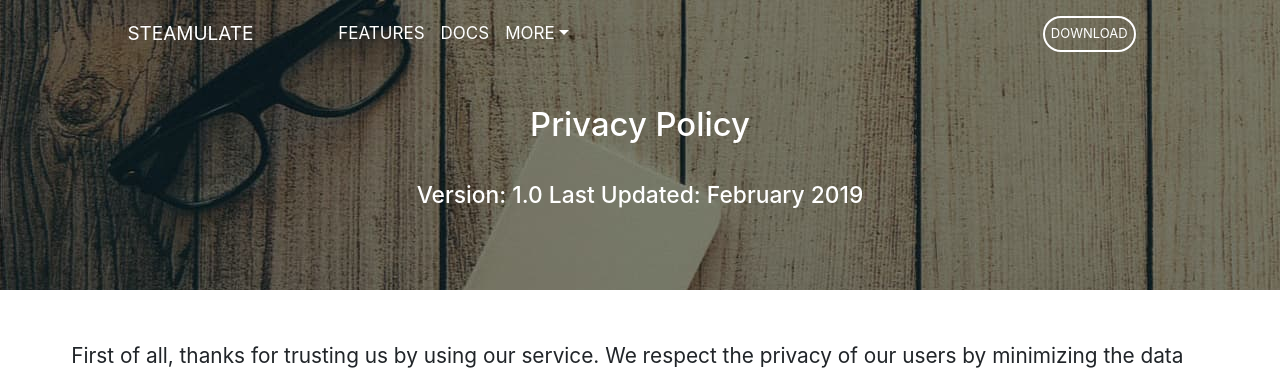
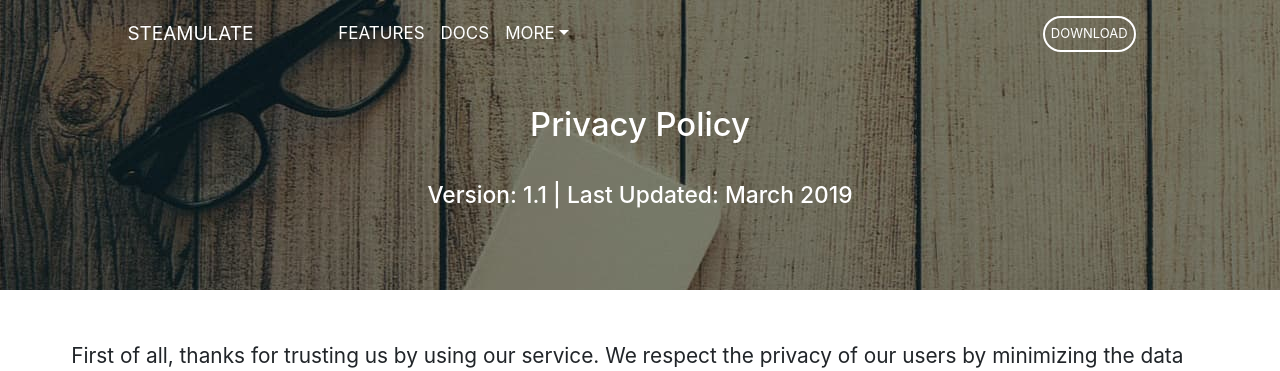
Before and after one commit to raymond-u/Steamulate-Website, a Jekyll site: the page built from privacy.html, in a window 1280 px wide and 900 px high. Shown: the top 371 px of the window. Built offline with Jekyll 4.4.1, drawn with Linux system fonts in a browser that asks for light colours; nearby versions of some CDN libraries; comment, search, counter and statistics services are not loaded.

Commit message:
Update privacy.html

```diff
--- a/privacy.html
+++ b/privacy.html
@@ -1,7 +1,7 @@
 ---
 layout: page
 title: Privacy Policy
-description: "Version: 1.0 Last Updated: February 2019"
+description: "Version: 1.1 | Last Updated: March 2019"
 image: /images/about-header.jpg
 ---
     <section>
```
